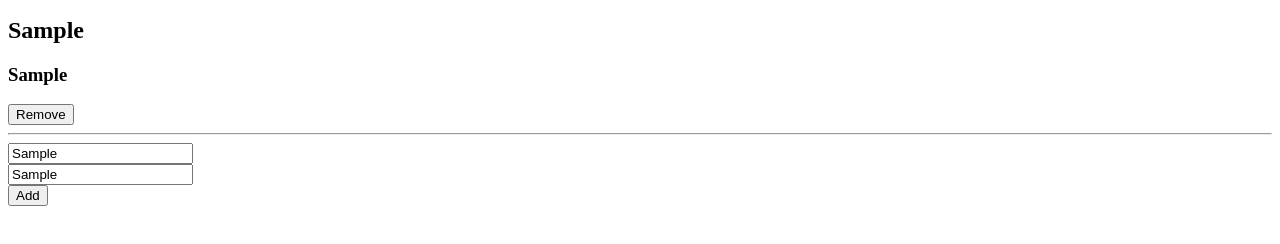
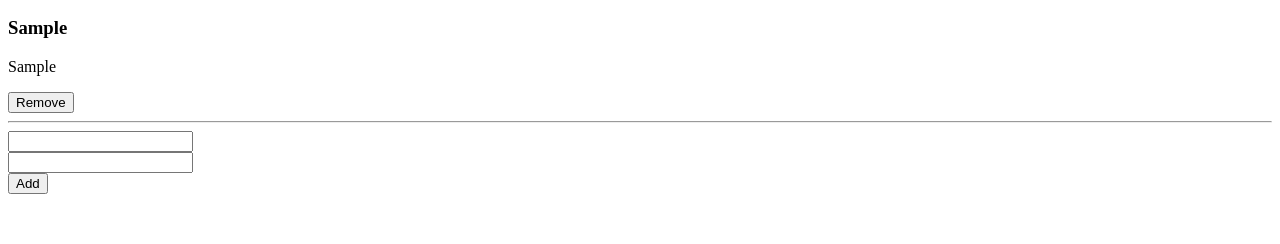
Before and after one commit to Boku52500/Awesome-Books, a plain HTML site: page index.html in a window 1280 px wide. Both pictures are taken after typing "Sample", "Sample" into the empty fields and a click on the button "Add". Shown: the part 50-294 px from the top of the page. Drawn offline with Linux system fonts and the light colour scheme.

Commit message:
Finished project

```diff
--- a/index.html
+++ b/index.html
@@ -1,24 +1,23 @@
 <!DOCTYPE html>
 <html lang="en">
   <head>
-  <meta charset="UTF-8">
-  <meta http-equiv="X-UA-Compatible" content="IE=edge">
-  <meta name="viewport" content="width=device-width, initial-scale=1.0">
-  <title>Awesome Books</title>
+    <meta charset="UTF-8" />
+    <meta http-equiv="X-UA-Compatible" content="IE=edge" />
+    <meta name="viewport" content="width=device-width, initial-scale=1.0" />
+    <link rel="stylesheet" href="style.css" />
+    <title>Document</title>
   </head>
   <body>
-  <section>
+    <section class="awesome-books">
       <h1>Awesome Books</h1>
-  </section>
-  <section id="newBooks"></section>
-  <section id="books">
-    <div class="newBook">
-      <input id="title" type="text" placeholder="Title"/>
+      <div class="booksSection"></div>
+      <form class="addBookForm">
+        <input type="text" name="title" id="title" required />
         <br>
-      <input id="author" type="text" placeholder="Author"/>
+        <input type="text" name="author" id="author" required />
         <br>
-      <button id="add">Add</button>
-    </div>
+        <button type="submit" class="add-but">Add</button>
+      </form>
     </section>
     <script src="script.js"></script>
   </body>
--- a/script.js
+++ b/script.js
@@ -1,52 +1,81 @@
-const bookOne = {
-  title: 'title',
-  author: 'author',
-}
+const inputTitle = document.querySelector('#title');
+const inputAuthor = document.querySelector('#author');
+const addBtn = document.querySelector('.add-but');
+const booksSection = document.querySelector('.booksSection');
 
-const booksArr = [bookOne];
+let books = [];
 
-const addButton = document.getElementById('add');
+const renderBooks = () => {
+  booksSection.innerHTML = '';
+  books.forEach((book) => {
+    const newBook = document.createElement('div');
+    newBook.classList.add('book');
+    newBook.innerHTML = `
+      <h3>${book.title}</h3>
+      <p>${book.author}</p>
+      <button class="remove-but">Remove</button>
+      <hr>
+    `;
+    booksSection.appendChild(newBook);
+    localStorage.setItem('books', JSON.stringify(books));
+  });
+};
 
-addButton.addEventListener('click', () => {
-  var boxTitle1 = document.getElementById("title").value;
-  var boxAuthor1 = document.getElementById("author").value;
-  var newObject = Object.create(bookOne);
-  newObject.title = boxTitle1;
-  newObject.author = boxAuthor1;
-  booksArr.push(newObject);
+window.addEventListener('DOMContentLoaded', () => {
+  const storageBooks = JSON.parse(localStorage.getItem('books'));
+  if (storageBooks) {
+    books = storageBooks;
+    renderBooks();
+  }
+});
 
-  function bookCreate() {
-    const newBook = document.createElement('div');
-    newBook.classList = 'newBook';
-    document.getElementById('newBooks').appendChild(newBook);
+const validateForm = () => {
+  if (inputTitle.value === '' || inputAuthor.value === '') {
+    const alertDiv = document.createElement('div');
+    alertDiv.classList.add('alert');
+    alertDiv.innerHTML = 'Please fill in all fields';
+    document.body.appendChild(alertDiv);
+    setTimeout(() => {
+      alertDiv.remove();
+    }, 1000);
+    return false;
+  }
+  return true;
+};
 
-    const newTitle = document.createElement('h2');
-    newTitle.className = 'newTitle';
-    const textBox1 = document.createTextNode(newObject.title);
-    newTitle.appendChild(textBox1);
-    newBook.append(newTitle);
+const addBook = (e) => {
+  e.preventDefault();
+  if (validateForm()) {
+    const title = inputTitle.value;
+    const author = inputAuthor.value;
+    const book = {
+      title,
+      author,
+    };
+    books.push(book);
+    localStorage.setItem('books', JSON.stringify(books));
+    inputAuthor.value = '';
+    inputTitle.value = '';
+  }
+};
 
-    const newAuthor = document.createElement('h3');
-    newAuthor.className = 'newAuthor';
-    const textBox2 = document.createTextNode(newObject.author);
-    newAuthor.appendChild(textBox2);
-    newBook.append(newAuthor);
+addBtn.addEventListener('click', (e) => {
+  addBook(e);
+  renderBooks();
+});
 
-    var removeBut = document.createElement('button');
-    removeBut.classList = 'removeBut';
-    const butText = document.createTextNode('Remove');
-    removeBut.append(butText);
-    newBook.append(removeBut);
+const removeFromStorage = (book) => {
+  const bookTitle = book.querySelector('h3').textContent;
+  const bookAuthor = book.querySelector('p').textContent;
+  books = books.filter(
+    (book) => book.title !== bookTitle && book.author !== bookAuthor,
+  );
+  localStorage.setItem('books', JSON.stringify(books));
+};
 
-    const hr = document.createElement('hr');
-    hr.classList = 'hr';
-    newBook.append(hr);
-
-    removeBut.removeEventListener('click', bookCreate, false)
-
-    removeBut.addEventListener('click', () => {
-    });
+booksSection.addEventListener('click', (e) => {
+  if (e.target.classList.contains('remove-but')) {
+    e.target.parentElement.remove();
+    removeFromStorage(e.target.parentElement);
   }
-  bookCreate();
-  removeBut.removeEventListener('click', bookCreate, false)
 });
```
Also changed, not shown: style.css (added). Lines whose indentation alone changed are shown as unchanged.
